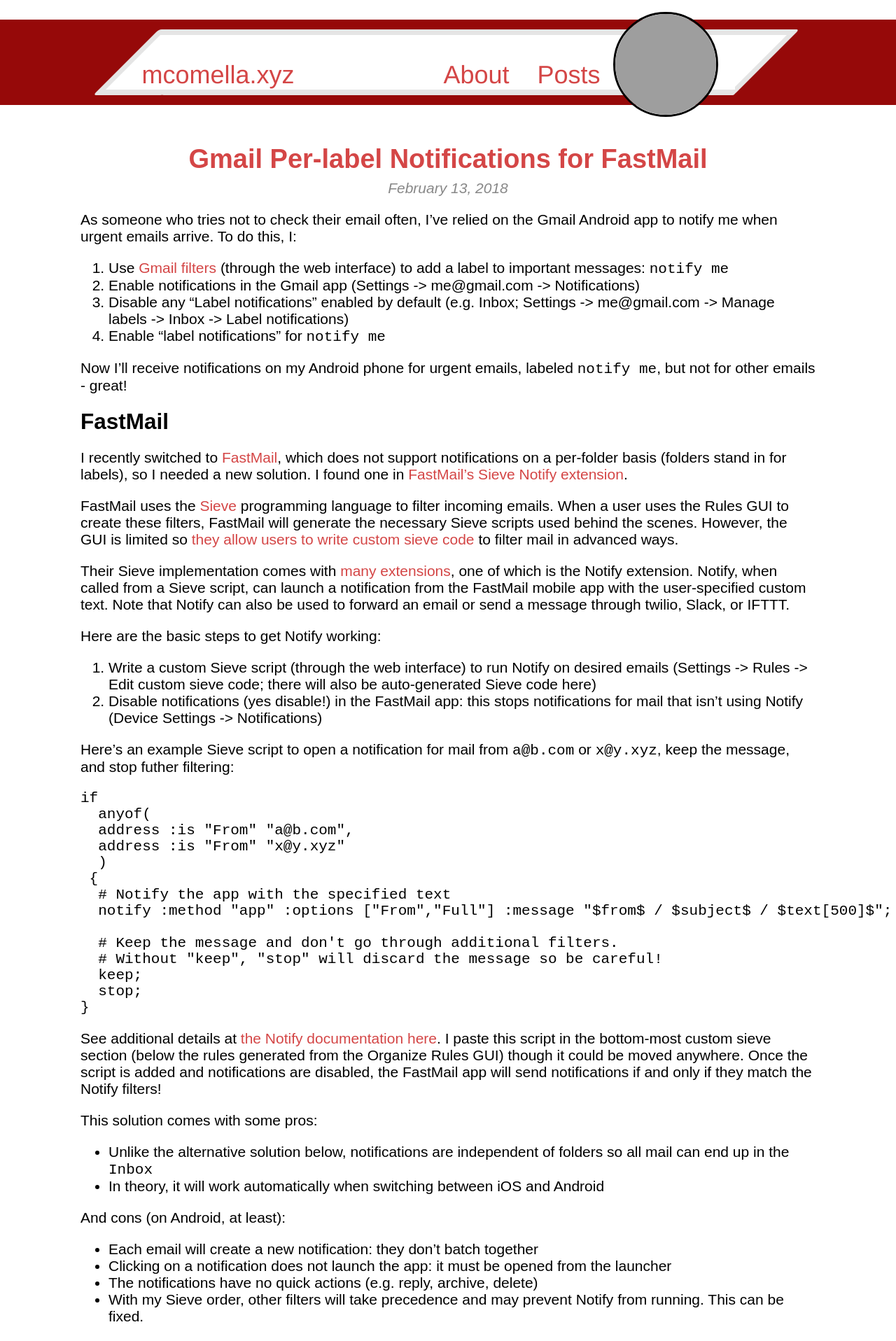
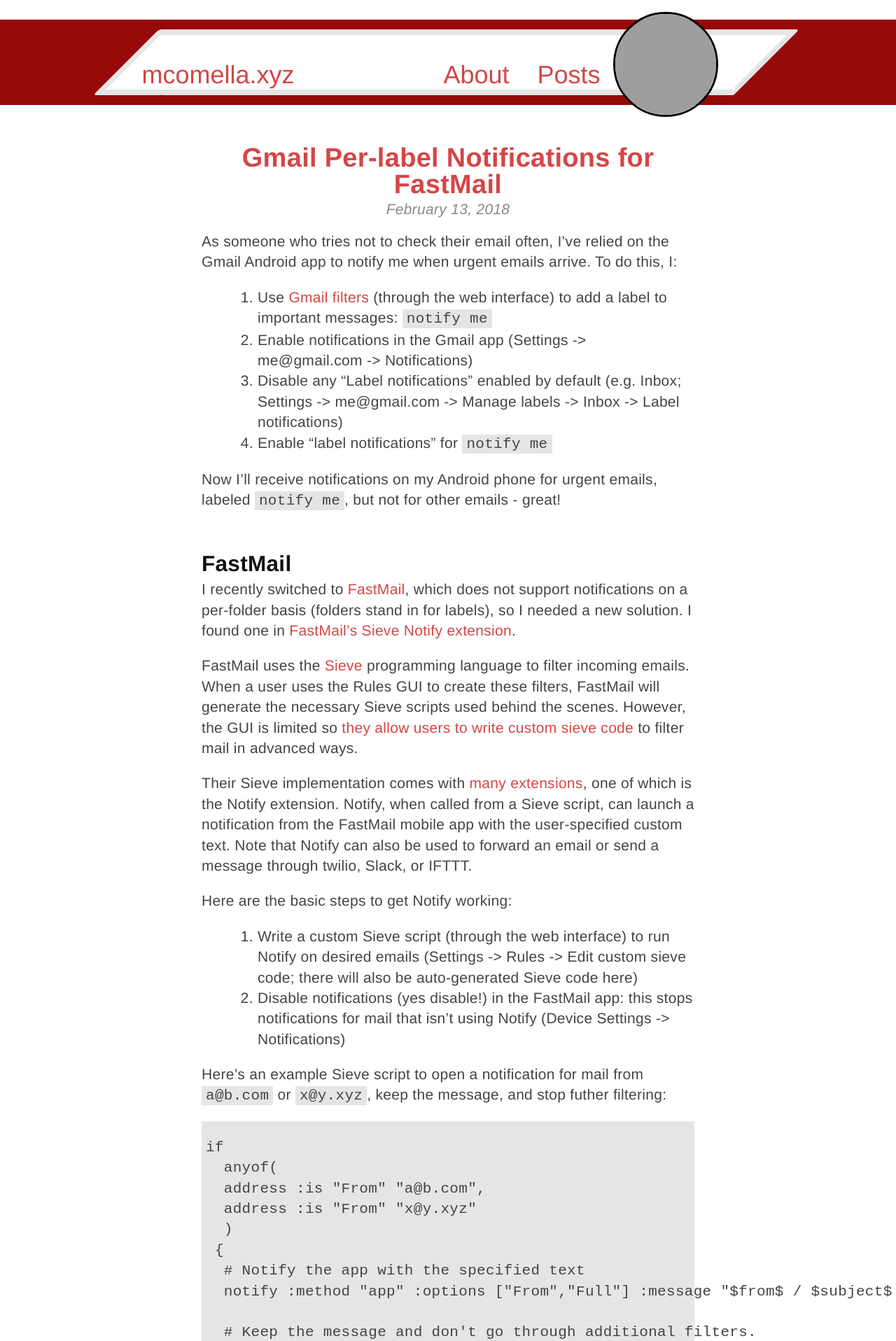
Before and after one commit to mcomella/mcomella.github.com, a Jekyll site: the page built from _posts/2018-02-13-gmail-per-label-notifications-for-fastmail.md, in a window 1280 px wide. Shown: the top 1916 px of the page at 70% size. Built offline with Jekyll 4.4.1, drawn with Linux system fonts in a browser that asks for light colours; comment, search, counter and statistics services are not loaded; grey boxes are pictures that could not be loaded.

Commit message:
Clean up post styling.

```diff
--- a/css/redesign.css
+++ b/css/redesign.css
@@ -23,6 +23,7 @@
     font-weight: lighter;
 }
 
+/* --- SITE HEADER START --- */
 header {
     display: flex;
     height: 122px;
@@ -107,7 +108,6 @@
     max-width: 1000px;
     margin: 0 auto;
 
-    font-family: Arial, Helvetica, sans-serif;
     font-size: 24px;
 }
 
@@ -121,19 +121,52 @@
 
 .content {
     margin: 0 auto;
-    font-family: sans-serif;
+    color: #444444;
+    font-family: Helvetica, sans-serif;
+    font-weight: lighter;
+    line-height: 1.4;
+    letter-spacing: 0.3px;
 }
 
+/* --- POST START --- */
 .post {
-    max-width: 1050px;
+    width: 55%;
     font-size: 21px;
 }
 
 .post-title, .post-date {
-    margin-bottom: 8px;
     text-align: center;
+    line-height: 1;
+    margin-bottom: 6px;
 }
 
 .post-title {
     font-size: 38px;
 }
+
+.post h2 {
+    margin-top: 52.5px; /* p margin 2.5x */
+    color: #111111;
+}
+
+.post h3, .post h4, .post h5, .post h6 {
+    margin-top: 31.5px; /* p margin 1.5x */
+    color: #555555;
+}
+
+.post h2 + *, .post h3 + *, .post h4 + *, .post h5 + *, .post h6 + * {
+    margin-top: 0;
+}
+
+p {
+    margin: 21px 0;
+}
+
+.post ul, .post ol {
+    padding-left: 80px;
+}
+
+.highlighter-rouge {
+    padding: 2px 6px;
+    background: #E5E5E5;
+}
```
